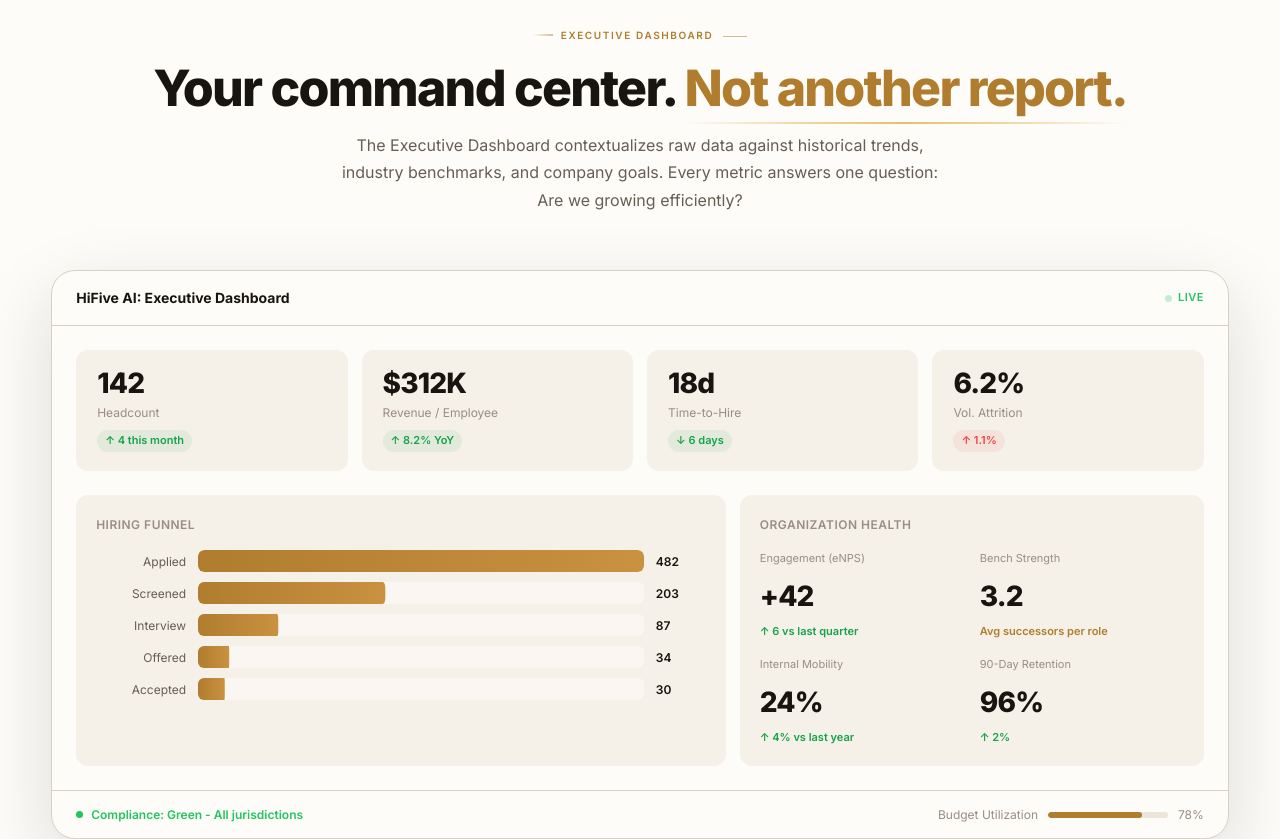
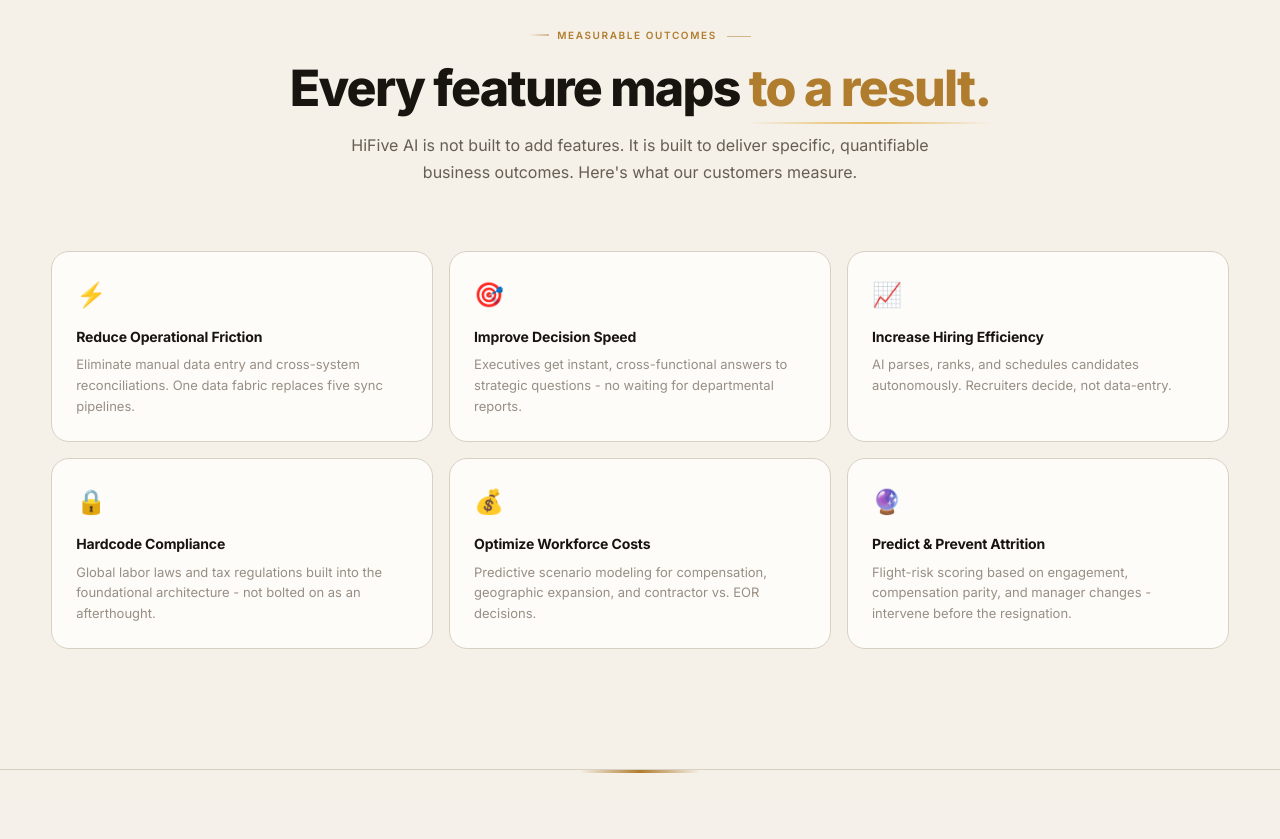
Before and after one commit to hifiveai22/hifiveai, a Next.js app: page / in a window 1280 px wide. Shown: the part 4480-5319 px from the top of the page. Built offline with nearby package versions, Linux system fonts and the light colour scheme.

Commit message:
refactor: remove Executive Dashboard section from home page

```diff
--- a/src/components/hifive/HomePage.tsx
+++ b/src/components/hifive/HomePage.tsx
@@ -156,26 +156,7 @@
     };
   }, []);
 
-  // Funnel animation
-  const dashRef = useRef<HTMLDivElement>(null);
-  useEffect(() => {
-    const dash = dashRef.current;
-    if (!dash) return;
-    const obs = new IntersectionObserver(
-      (entries) => {
-        entries.forEach((e) => {
-          if (e.isIntersecting) {
-            e.target.querySelectorAll('.dash-funnel-fill').forEach((f) => f.classList.add('animated'));
-            e.target.querySelectorAll('.dash-budget-fill').forEach((f) => f.classList.add('animated'));
-            obs.unobserve(e.target);
-          }
-        });
-      },
-      { threshold: 0.2 }
-    );
-    obs.observe(dash);
-    return () => obs.disconnect();
-  }, []);
+
 
   // Frag converge animation
   const convergeRef = useRef<HTMLDivElement>(null);
@@ -308,47 +289,7 @@
 
 
 
-      {/* DASHBOARD PREVIEW */}
-      <section className="dash-preview" id="dashboard">
-        <div className="dash-preview-inner">
-          <div className="dash-preview-header reveal">
-            <div className="eyebrow">Executive Dashboard</div>
-            <h2>Your command center. <em>Not another report.</em></h2>
-            <p>The Executive Dashboard contextualizes raw data against historical trends, industry benchmarks, and company goals. Every metric answers one question: Are we growing efficiently?</p>
-          </div>
-          <div className="dash-mockup reveal-scale" ref={dashRef}>
-            <div className="dash-topbar"><div className="dash-topbar-title">HiFive AI: Executive Dashboard</div><div className="dash-topbar-live"><span className="dot-live" /> Live</div></div>
-            <div className="dash-body">
-              <div className="dash-kpi-row">
-                <div className="dash-kpi"><div className="dash-kpi-num">142</div><div className="dash-kpi-label">Headcount</div><div className="dash-kpi-change up">↑ 4 this month</div></div>
-                <div className="dash-kpi"><div className="dash-kpi-num">$312K</div><div className="dash-kpi-label">Revenue / Employee</div><div className="dash-kpi-change up">↑ 8.2% YoY</div></div>
-                <div className="dash-kpi"><div className="dash-kpi-num">18d</div><div className="dash-kpi-label">Time-to-Hire</div><div className="dash-kpi-change up">↓ 6 days</div></div>
-                <div className="dash-kpi"><div className="dash-kpi-num">6.2%</div><div className="dash-kpi-label">Vol. Attrition</div><div className="dash-kpi-change down">↑ 1.1%</div></div>
-              </div>
-              <div className="dash-lower">
-                <div className="dash-panel">
-                  <div className="dash-panel-title">Hiring Funnel</div>
-                  <div className="dash-funnel-bar"><span className="dash-funnel-label">Applied</span><div className="dash-funnel-track"><div className="dash-funnel-fill animated" style={{ '--w': 1 } as React.CSSProperties} /></div><span className="dash-funnel-val">482</span></div>
-                  <div className="dash-funnel-bar"><span className="dash-funnel-label">Screened</span><div className="dash-funnel-track"><div className="dash-funnel-fill animated" style={{ '--w': 0.42 } as React.CSSProperties} /></div><span className="dash-funnel-val">203</span></div>
-                  <div className="dash-funnel-bar"><span className="dash-funnel-label">Interview</span><div className="dash-funnel-track"><div className="dash-funnel-fill animated" style={{ '--w': 0.18 } as React.CSSProperties} /></div><span className="dash-funnel-val">87</span></div>
-                  <div className="dash-funnel-bar"><span className="dash-funnel-label">Offered</span><div className="dash-funnel-track"><div className="dash-funnel-fill animated" style={{ '--w': 0.07 } as React.CSSProperties} /></div><span className="dash-funnel-val">34</span></div>
-                  <div className="dash-funnel-bar"><span className="dash-funnel-label">Accepted</span><div className="dash-funnel-track"><div className="dash-funnel-fill animated" style={{ '--w': 0.06 } as React.CSSProperties} /></div><span className="dash-funnel-val">30</span></div>
-                </div>
-                <div className="dash-panel">
-                  <div className="dash-panel-title">Organization Health</div>
-                  <div className="dash-health-grid">
-                    <div><div className="dash-health-item-label">Engagement (eNPS)</div><div className="dash-health-item-val">+42</div><div className="dash-health-item-change good">↑ 6 vs last quarter</div></div>
-                    <div><div className="dash-health-item-label">Bench Strength</div><div className="dash-health-item-val">3.2</div><div className="dash-health-item-change gold">Avg successors per role</div></div>
-                    <div><div className="dash-health-item-label">Internal Mobility</div><div className="dash-health-item-val">24%</div><div className="dash-health-item-change good">↑ 4% vs last year</div></div>
-                    <div><div className="dash-health-item-label">90-Day Retention</div><div className="dash-health-item-val">96%</div><div className="dash-health-item-change good">↑ 2%</div></div>
-                  </div>
-                </div>
-              </div>
-            </div>
-            <div className="dash-bottom-bar"><div className="dash-compliance"><div className="dash-compliance-dot" />Compliance: Green - All jurisdictions</div><div className="dash-budget">Budget Utilization<div className="dash-budget-bar"><div className="dash-budget-fill animated" /></div>78%</div></div>
-          </div>
-        </div>
-      </section>
+
 
       {/* OUTCOMES */}
       <section className="outcomes-enhanced" id="outcomes">
```
